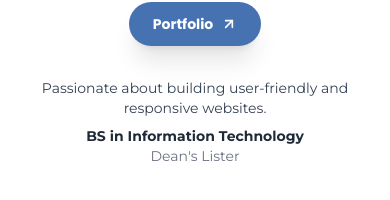
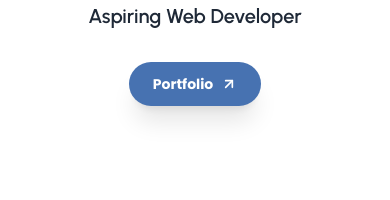
Before and after one commit to Sosiggg/ivi-salas-portfolio, a React (Vite) app: page / in a window 390 px wide. Shown: the part 560-760 px from the top of the page. Built offline with nearby package versions, Linux system fonts and the light colour scheme.

Commit message:
Remove mobile info text from Hero section

```diff
--- a/src/components/sections/Hero.jsx
+++ b/src/components/sections/Hero.jsx
@@ -48,15 +48,6 @@ const Hero = () => {
             Portfolio
             <ArrowUpRight className="w-3.5 h-3.5 xs:w-4 xs:h-4" strokeWidth={2.5} />
           </a>
-        </div>
-
-        {/* Mobile Info */}
-        <div className="mt-6 xs:mt-8 text-center animate-fade-in-up" style={{ animationDelay: '0.4s' }}>
-          <p className="text-secondary font-montserrat text-xs xs:text-sm leading-relaxed mb-2 max-w-xs mx-auto">
-            Passionate about building user-friendly and responsive websites.
-          </p>
-          <p className="font-montserrat font-bold text-gray-800 text-xs xs:text-sm">BS in Information Technology</p>
-          <p className="font-montserrat text-gray-500 text-xs xs:text-sm">Dean's Lister</p>
         </div>
       </div>
 
```
